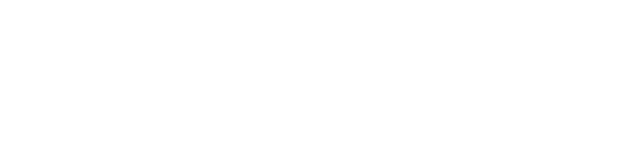
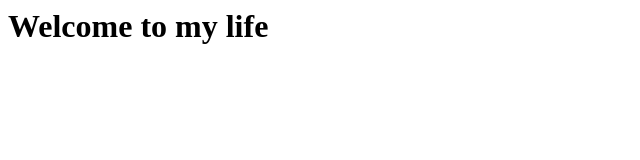
Before and after one commit to gxferreira/keepcalmandvis, a plain HTML site: page index.html in a window 1280 px wide. Shown: the whole page, without its empty margins (0-640 px from the left). Drawn offline with Linux system fonts and the light colour scheme.

Commit message:
First commit

```diff
--- a/index.html
+++ b/index.html
@@ -1,4 +1,5 @@
 <html>
 <body>
+<h1>Welcome to my life</h1>
 </body>
 </html>
```
